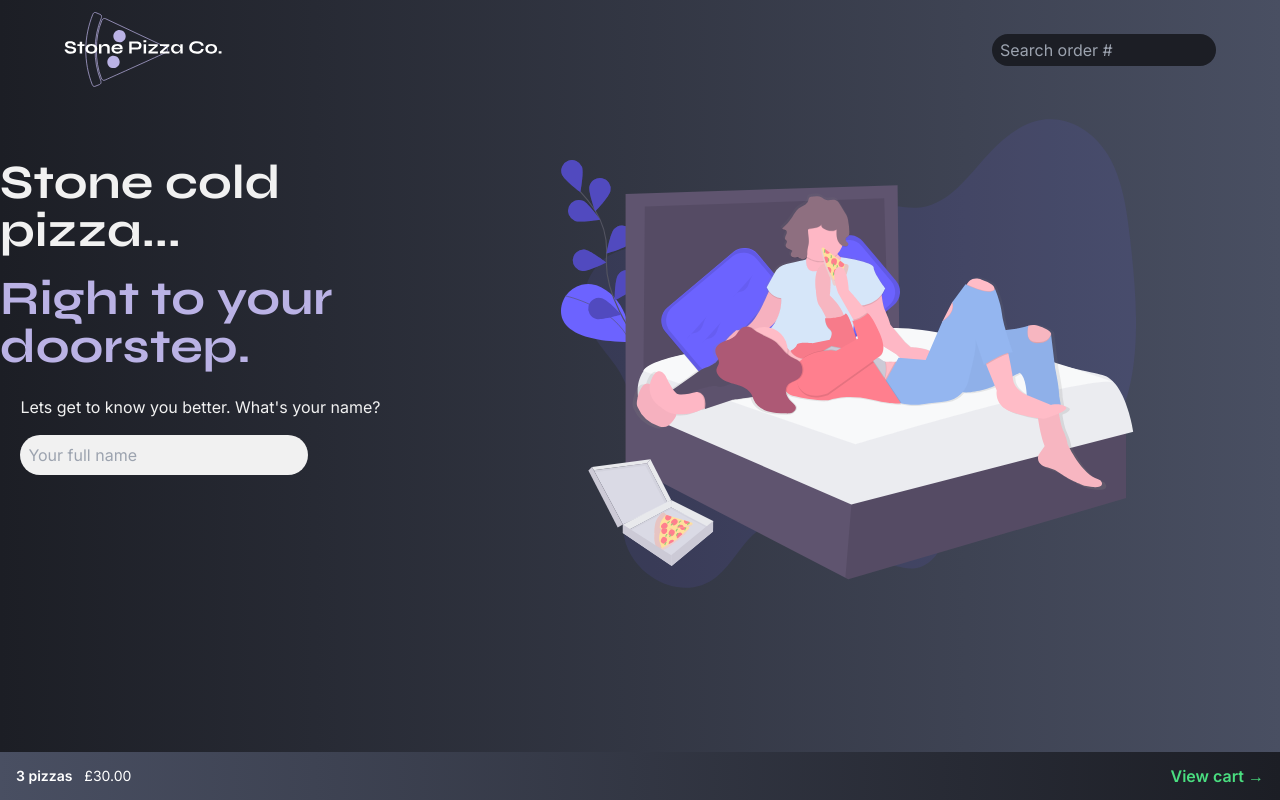
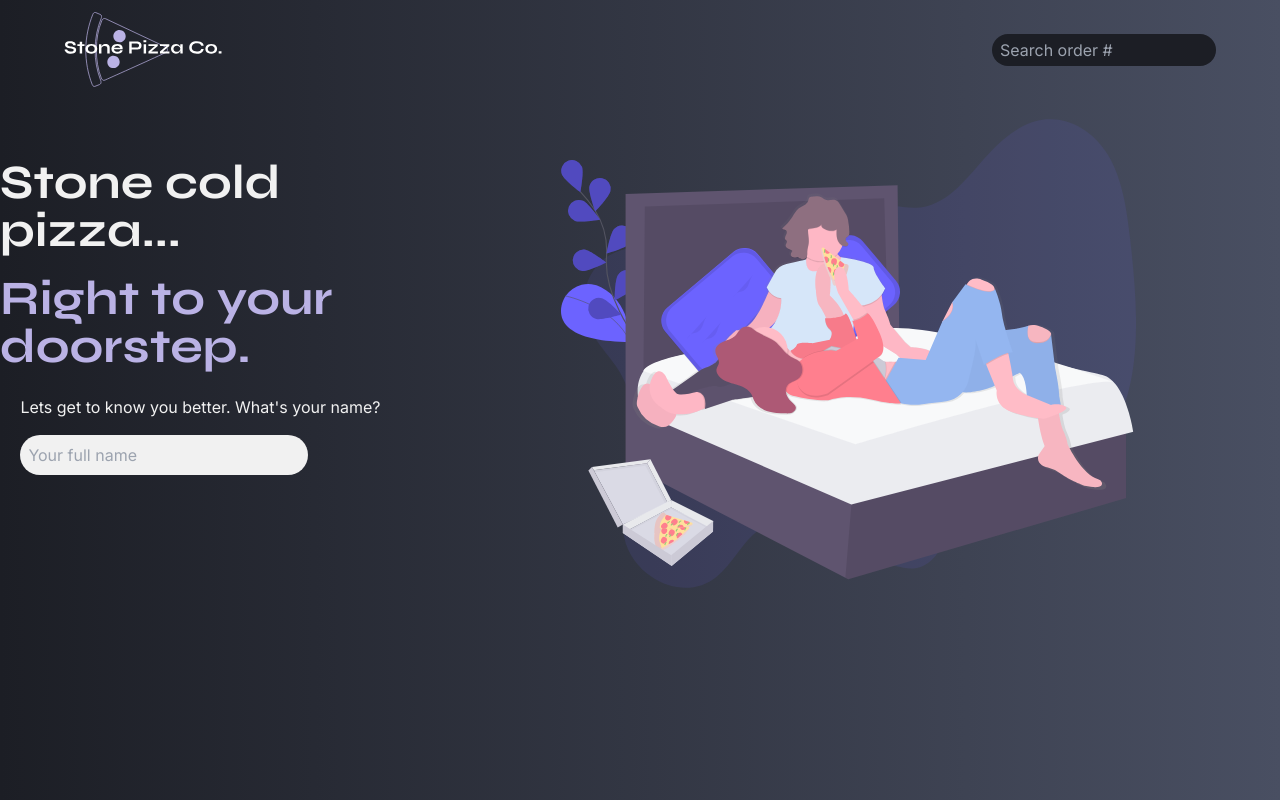
Before and after one commit to cedekpoole/stone-pizza-co, a React (Vite) app: page / in a window 1280 px wide. Built offline with nearby package versions, Linux system fonts and the light colour scheme.

Commit message:
add selectors into cartSlice for derived state

```diff
--- a/src/features/cart/CartOverview.jsx
+++ b/src/features/cart/CartOverview.jsx
@@ -1,15 +1,25 @@
+import { useSelector } from "react-redux";
 import { Link } from "react-router-dom";
+import { formatCurrency } from "../../utils/helpers";
+import { getTotalCartPrice, getTotalCartQuantity } from "./cartSlice";
 
 function CartOverview() {
+  const cartQuantity = useSelector(getTotalCartQuantity);
+  const totalPrice = useSelector(getTotalCartPrice);
+  if (!cartQuantity) return null;
   return (
-    <div className="fixed bottom-0 left-0 w-full bg-gradient-to-l to-[#494f62] from-[#1c1e25] text-white px-4 py-3 flex justify-between items-center shadow-lg">
+    <div className="fixed bottom-0 left-0 flex w-full items-center justify-between bg-gradient-to-l from-[#1c1e25] to-[#494f62] px-6 py-3 text-white shadow-lg">
       <p className="text-sm">
-        <span className="font-semibold">3 pizzas</span>{" "}
-        <span className="ml-2">£30.00</span>
+        <span>
+          {cartQuantity} pizza{cartQuantity > 1 ? "s" : ""}
+        </span>{" "}
+        <span className="ml-2 font-bold text-green-400">
+          {formatCurrency(totalPrice)}
+        </span>
       </p>
       <Link
         to="/cart"
-        className="text-green-400 font-semibold hover:text-green-300"
+        className="font-semibold text-green-400 hover:text-green-300"
       >
         View cart &rarr;
       </Link>
--- a/src/features/cart/cartSlice.js
+++ b/src/features/cart/cartSlice.js
@@ -1,15 +1,7 @@
 import { createSlice } from "@reduxjs/toolkit";
 
 const initialState = {
-  cart: [
-    {
-      pizzaId: 12,
-      name: "Mediterranean",
-      quantity: 2,
-      unitPrice: 16,
-      totalPrice: 32,
-    },
-  ],
+  cart: [],
 };
 
 const cartSlice = createSlice({
@@ -46,4 +38,11 @@ export const {
   clearCart,
 } = cartSlice.actions;
 
+// can cause performance issues in larger apps - can use reselect library to memoize the selector
+export const getTotalCartQuantity = (state) =>
+  state.cart.cart.reduce((sum, item) => sum + item.quantity, 0);
+
+export const getTotalCartPrice = (state) =>
+  state.cart.cart.reduce((sum, item) => sum + item.totalPrice, 0);
+
 export default cartSlice.reducer;
```
